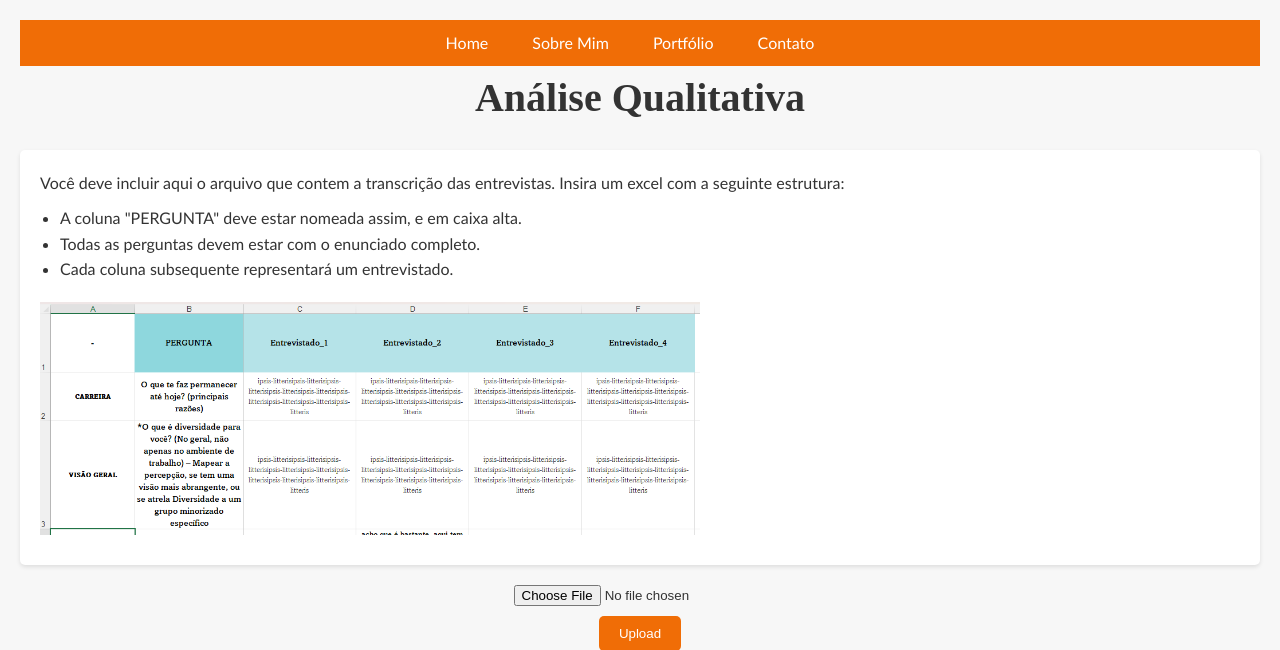
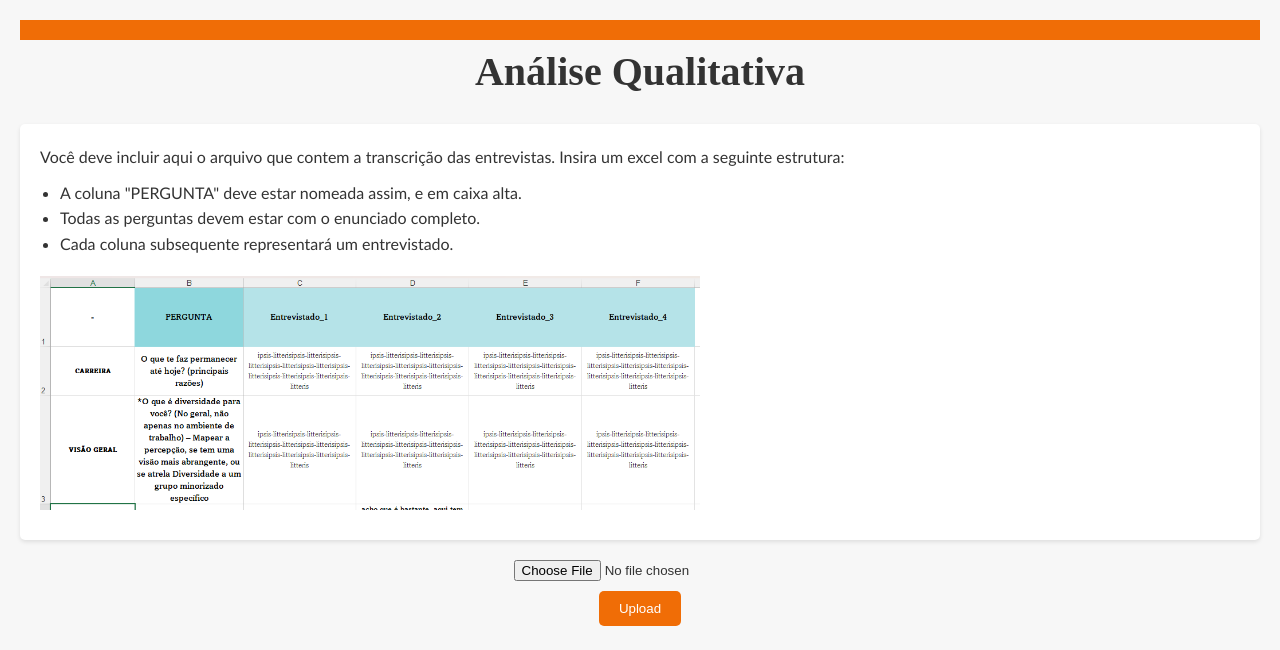
Before and after one commit to Thilais/analisAI, a Flask app: page / in a window 1280 px wide. Shown: the top 650 px of the page. Run offline with Flask 3, Linux system fonts and the light colour scheme.

Commit message:
Update upload.html

```diff
--- a/templates/upload.html
+++ b/templates/upload.html
@@ -3,17 +3,14 @@
 <head>
     <meta charset="UTF-8">
     <meta name="viewport" content="width=device-width, initial-scale=1.0">
-    <title>Upload de Arquivo Excel</title>
+    <title>analisAI</title>
     <link rel="stylesheet" type="text/css" href="{{ url_for('static', filename='upload.css') }}?v=1">
 
 </head>
 <body>
     <nav>
         <ul>
-            <li><a href="/home">Home</a></li>
-            <li><a href="/sobremim">Sobre Mim</a></li>
-            <li><a href="/portfolio">Portfólio</a></li>
-            <li><a href="/contato">Contato</a></li>
+
         </ul>
     </nav>
     <h1>Análise Qualitativa</h1>
```
